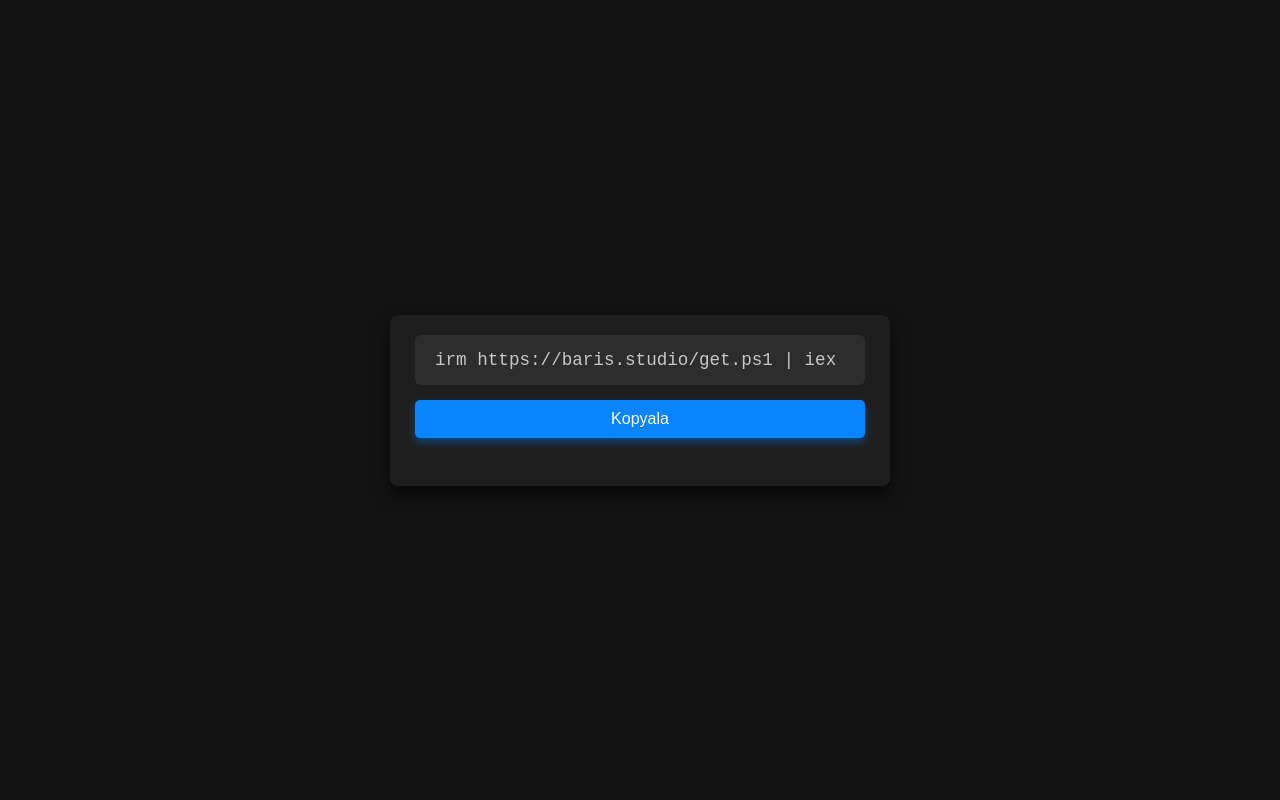
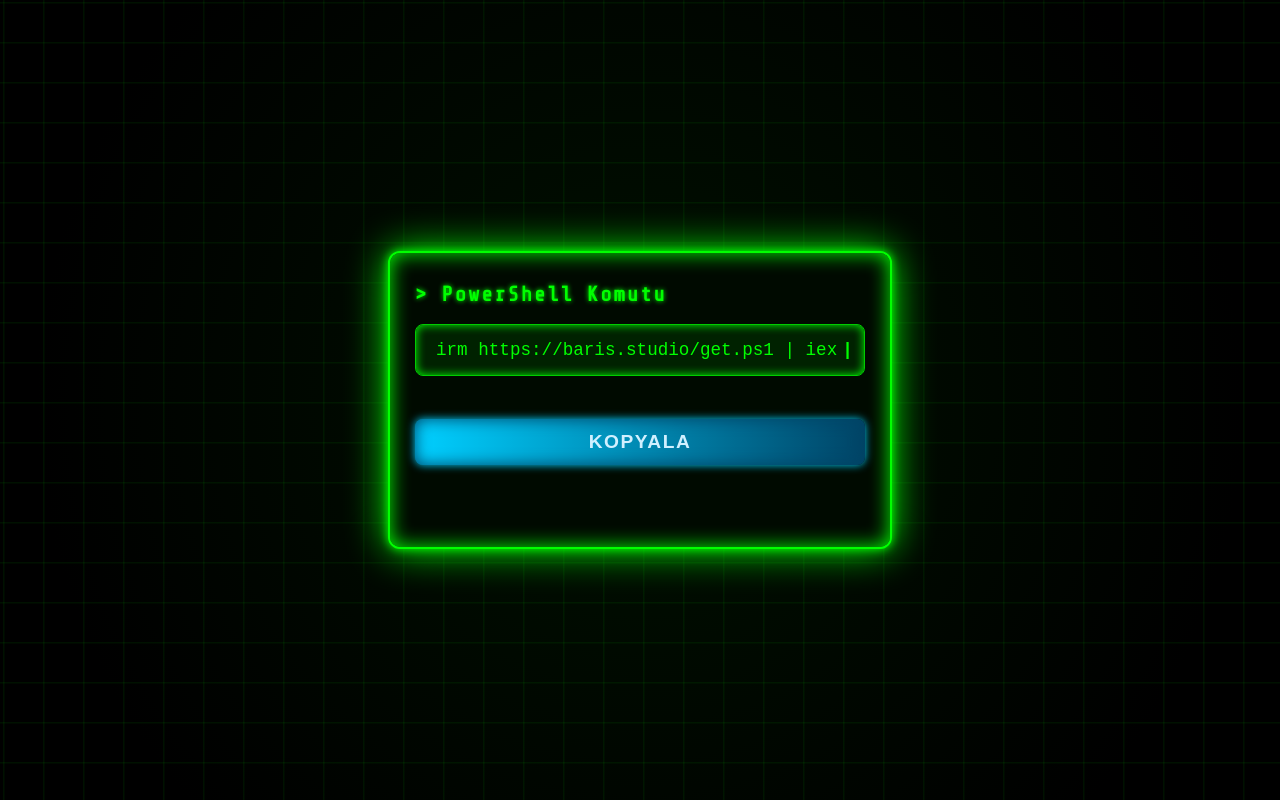
Before and after one commit to baristorunlar/baris.studio, a plain HTML site: page get/index.html in a window 1280 px wide. Drawn offline with nearby package versions, Linux system fonts and the light colour scheme.

Commit message:
Update index.html

```diff
--- a/get/index.html
+++ b/get/index.html
@@ -3,101 +3,160 @@
 <head>
 <meta charset="UTF-8" />
 <meta name="viewport" content="width=device-width, initial-scale=1" />
-<title>Kod Kopyala Butonu</title>
+<title>Terminal Tarzı Komut Kopyala</title>
 <style>
+  @import url('https://fonts.googleapis.com/css2?family=Share+Tech+Mono&display=swap');
+
+  /* Body & genel ayar */
   body {
-    font-family: 'Segoe UI', Tahoma, Geneva, Verdana, sans-serif;
-    background: #121212;
-    color: #eee;
+    margin: 0;
+    height: 100vh;
+    background: radial-gradient(circle at center, #001100 0%, #000000 80%);
+    color: #00ff00;
+    font-family: 'Share Tech Mono', monospace;
     display: flex;
     justify-content: center;
     align-items: center;
-    height: 100vh;
-    margin: 0;
+    overflow: hidden;
   }
 
-  .code-container {
-    background: #1e1e1e;
-    padding: 20px 25px;
-    border-radius: 8px;
-    box-shadow: 0 8px 16px rgba(0,0,0,0.6);
-    max-width: 450px;
-    width: 100%;
+  /* Terminal kutusu */
+  .terminal {
+    background: #000a00;
+    border: 2px solid #00ff00;
+    border-radius: 12px;
+    width: 450px;
+    padding: 30px 25px;
+    box-shadow:
+      0 0 10px #00ff00,
+      0 0 40px #00ff00,
+      inset 0 0 20px #00ff00;
+    position: relative;
   }
 
-  pre {
-    background: #2d2d2d;
-    color: #c5c8c6;
-    font-size: 1.1rem;
-    padding: 15px 20px;
-    border-radius: 6px;
-    margin: 0 0 15px 0;
-    overflow-x: auto;
-    user-select: all; /* Kullanıcının kolay seçebilmesi için */
+  /* Başlık */
+  .terminal-header {
+    font-size: 1.3rem;
+    font-weight: bold;
+    margin-bottom: 15px;
+    letter-spacing: 2px;
+    text-shadow: 0 0 5px #00ff00;
   }
 
+  /* Komut satırı alanı */
+  .command-line {
+    background: #002200;
+    border: 1px solid #00cc00;
+    padding: 15px 20px;
+    border-radius: 8px;
+    font-size: 1.1rem;
+    color: #00ff00;
+    user-select: all;
+    white-space: nowrap;
+    overflow-x: auto;
+    box-shadow: 0 0 10px #00ff00 inset;
+    position: relative;
+  }
+
+  /* İmleç animasyonu */
+  .command-line::after {
+    content: '|';
+    display: inline-block;
+    margin-left: 5px;
+    animation: blink 1s steps(2, start) infinite;
+    color: #00ff00;
+    font-weight: bold;
+  }
+
+  @keyframes blink {
+    0%, 50% { opacity: 1; }
+    50.01%, 100% { opacity: 0; }
+  }
+
+  /* Kopyala butonu */
   button.copy-btn {
-    background-color: #0a84ff;
+    margin-top: 25px;
+    width: 100%;
+    padding: 12px 0;
+    font-size: 1.2rem;
+    font-weight: 700;
+    background: linear-gradient(90deg, #00cfff, #004466);
     border: none;
-    color: white;
-    padding: 10px 22px;
-    font-size: 1rem;
-    border-radius: 5px;
+    border-radius: 8px;
     cursor: pointer;
-    transition: background-color 0.25s ease;
-    box-shadow: 0 4px 8px rgba(10,132,255,0.4);
-    width: 100%;
+    color: #d0f0ff;
+    box-shadow:
+      0 0 8px #00cfff,
+      0 0 15px #004466 inset;
+    transition: all 0.3s ease;
+    letter-spacing: 1.5px;
+    text-transform: uppercase;
   }
 
   button.copy-btn:hover {
-    background-color: #0066d6;
+    background: linear-gradient(90deg, #00ff99, #008833);
+    box-shadow:
+      0 0 12px #00ff99,
+      0 0 20px #008833 inset;
+    color: #fff;
   }
 
-  button.copy-btn:active {
-    background-color: #004a9f;
-  }
-
+  /* Kopyalandı mesajı */
   .copied-message {
-    color: #0f0;
-    font-weight: bold;
-    margin-top: 8px;
+    margin-top: 15px;
+    color: #00ff66;
+    font-weight: 700;
+    font-size: 1rem;
     text-align: center;
-    font-size: 0.95rem;
-    visibility: hidden;
     opacity: 0;
     transition: opacity 0.3s ease;
   }
 
   .copied-message.visible {
-    visibility: visible;
     opacity: 1;
+  }
+
+  /* Sayfa arka planında hafif parlayan grid animasyonu */
+  body::before {
+    content: "";
+    position: fixed;
+    top: 0; left: 0; right: 0; bottom: 0;
+    background:
+      linear-gradient(0deg, rgba(0,255,0,0.1) 1px, transparent 1px),
+      linear-gradient(90deg, rgba(0,255,0,0.1) 1px, transparent 1px);
+    background-size: 40px 40px;
+    pointer-events: none;
+    animation: gridMove 60s linear infinite;
+    z-index: -1;
+  }
+
+  @keyframes gridMove {
+    from { background-position: 0 0, 0 0; }
+    to { background-position: 40px 40px, 40px 40px; }
   }
 </style>
 </head>
 <body>
-
-<div class="code-container">
-  <pre id="code-text">irm https://baris.studio/get.ps1 | iex</pre>
-  <button class="copy-btn" id="copy-btn">Kopyala</button>
-  <div class="copied-message" id="copied-msg">Kopyalandı!</div>
-</div>
+  <div class="terminal">
+    <div class="terminal-header">> PowerShell Komutu</div>
+    <pre class="command-line" id="cmd">irm https://baris.studio/get.ps1 | iex</pre>
+    <button class="copy-btn" id="copyBtn">KOPYALA</button>
+    <div class="copied-message" id="copiedMsg">Kopyalandı! Şimdi PowerShell’i açıp yapıştır (Ctrl+V) ve Enter’a bas.</div>
+  </div>
 
 <script>
-  const copyBtn = document.getElementById('copy-btn');
-  const codeText = document.getElementById('code-text').innerText;
-  const copiedMsg = document.getElementById('copied-msg');
+  const copyBtn = document.getElementById('copyBtn');
+  const cmdText = document.getElementById('cmd').innerText;
+  const copiedMsg = document.getElementById('copiedMsg');
 
   copyBtn.addEventListener('click', () => {
-    navigator.clipboard.writeText(codeText).then(() => {
+    navigator.clipboard.writeText(cmdText).then(() => {
       copiedMsg.classList.add('visible');
-      setTimeout(() => {
-        copiedMsg.classList.remove('visible');
-      }, 1500);
-    }).catch(err => {
-      alert('Kopyalama işlemi başarısız oldu. Lütfen manuel kopyalayın.');
+      setTimeout(() => copiedMsg.classList.remove('visible'), 3000);
+    }).catch(() => {
+      alert('Kopyalama başarısız oldu, lütfen manuel kopyalayın.');
     });
   });
 </script>
-
 </body>
 </html>
```
